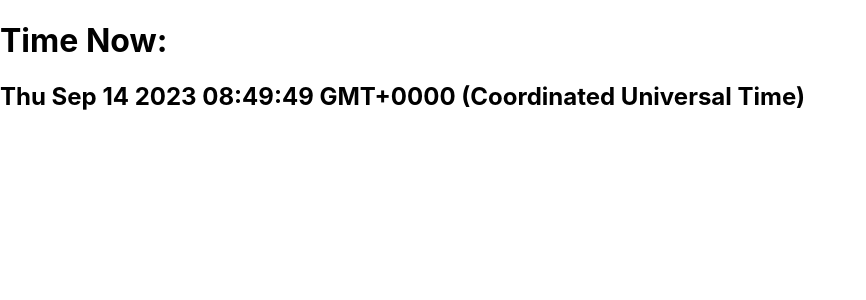
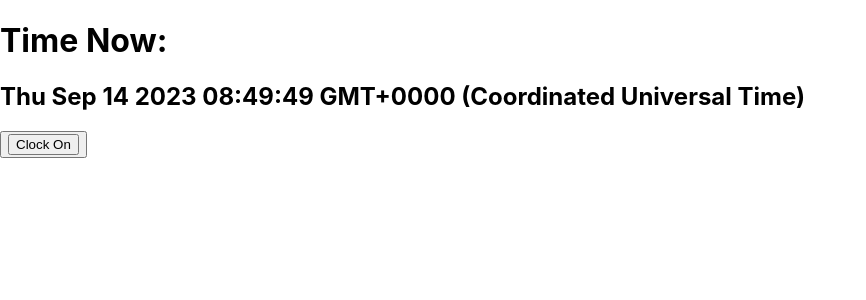
Before and after one commit to afiqidham/myfirstapp, a React (Create React App) app: page / in a window 1280 px wide. Shown: the top 300 px of the page, without its empty margins (0-866 px from the left). Built offline with nearby package versions, Linux system fonts and the light colour scheme.

Commit message:
assignment 4

```diff
--- a/src/App.js
+++ b/src/App.js
@@ -1,17 +1,62 @@
 // import logo from './logo.svg';
+import { useState } from 'react';
 import './App.css';
 import Clock from './components/Clock';
 
+// function ButtonControl() {
+// const [flag, setFlag] = useState(true);
+// const {isButton, setIsOn} = useState(false);
+// const handleOnClick = () => {
+//   setIsOn(true);
+//   setFlag(true);
+// };
+// const handleOffClick = () => {
+//   setIsOn(false);
+//   setFlag(false);
+// };
+
+
+
 function App() {
+  const [flag, setFlag] = useState(true);
+  const handleOnClick = () => {
+      setFlag(true);
+    };
+    const handleOffClick = () => {
+      setFlag(false);
+    };
   const user = {
     firstname: "Afiq",
     lastname: "Idham",
   };
 
+let button;
+if(flag) {
+  button = <OnButton onClick = {handleOnClick}></OnButton>
+
+} else {
+  button = <OffButton onClick = {handleOffClick}></OffButton>
+}
+
   return <div>
     <h1>Time Now:</h1>
-    <h2>{Clock()}</h2>
+    <h2>{flag ? <Clock/> : "No Clock Showed"}</h2>
+    <button onClick={() => setFlag(!flag)}>{button}</button>
     </div>;
+
 }
 
+function OnButton(props) {
+  return (
+    <button onClick={props.OnButton}>Clock On</button>
+  )
+}
+
+function OffButton(props) {
+  return (
+  <button onClick = {props.OffButton}>Clock Off</button>
+  )
+}
+
+
 export default App;
--- a/src/components/Clock.js
+++ b/src/components/Clock.js
@@ -2,7 +2,7 @@ import React, {useState, useEffect} from "react";
 
 function Clock() {
     const [time, setTime] = useState(new Date().toString())
-    const [flag, setFlag] = useState(true);
+
 
     useEffect(() => {
         console.log("Component mounted / updated");
```
